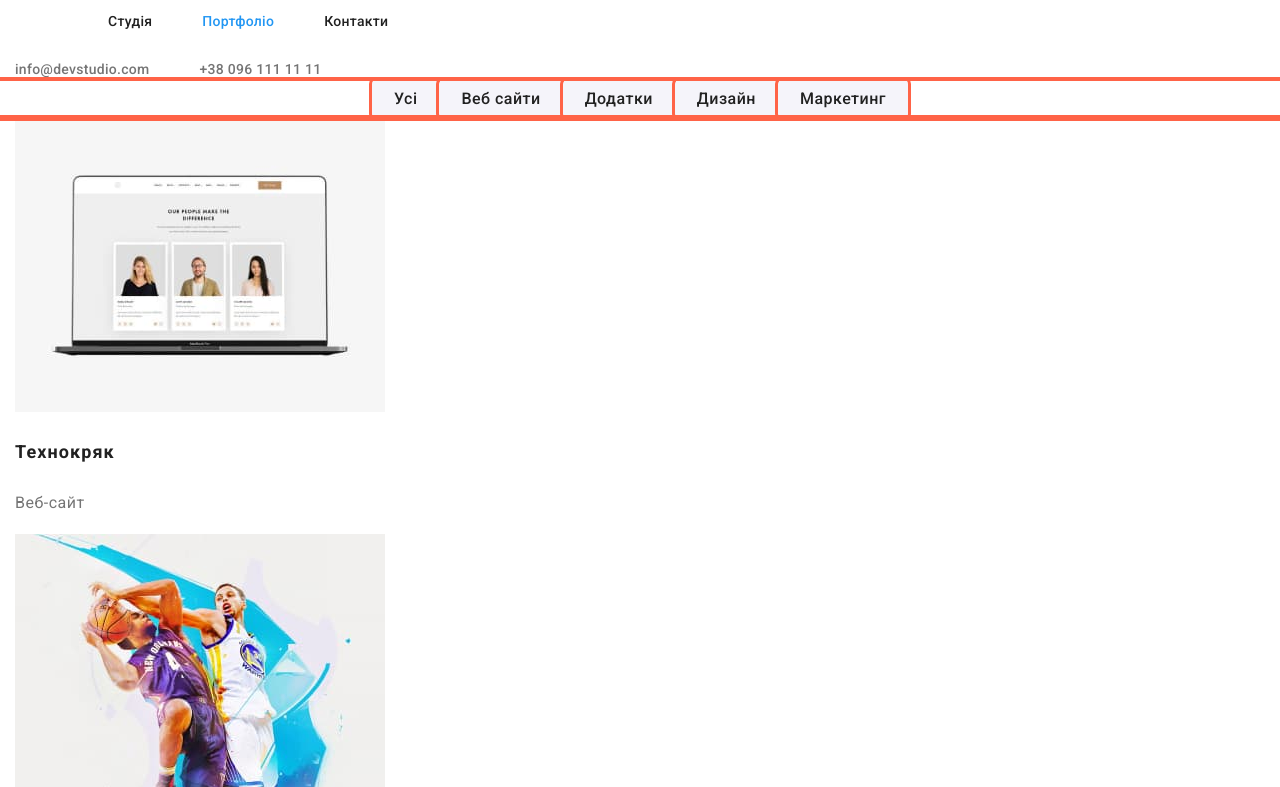
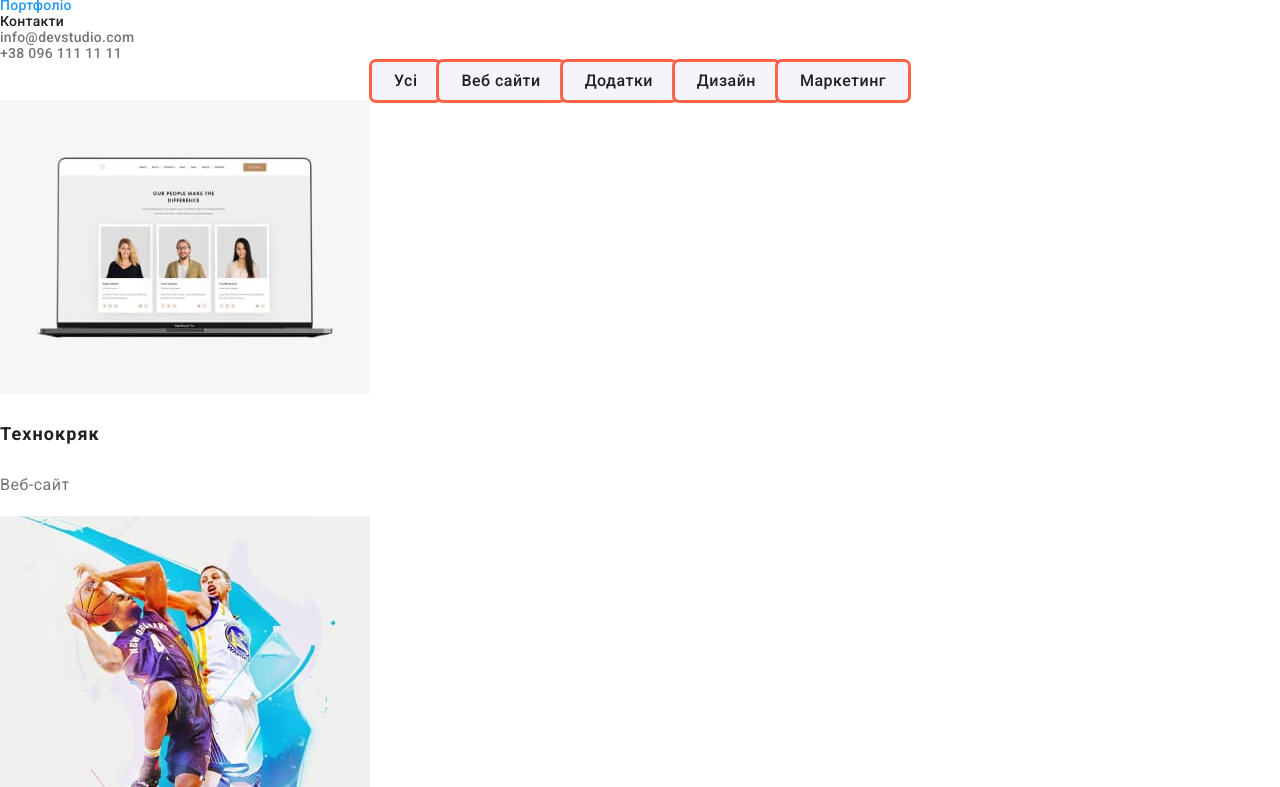
Before and after one commit to Ivan-KLMV/goit-markup-hw-03, a plain HTML site: page portfolio.html in a window 1280 px wide. Shown: the part 49-836 px from the top of the page. Drawn offline with nearby package versions, Linux system fonts and the light colour scheme.

Commit message:
Update styles.css

```diff
--- a/css/styles.css
+++ b/css/styles.css
@@ -223,8 +223,8 @@ ul {
 }
 
 .container {
-  */display: flex;
-  align-items: center;*/
+  /*display: flex;
+  align-items: center;/*
   width: 1230px;
   margin: auto;
   padding: 0 15px;
```
